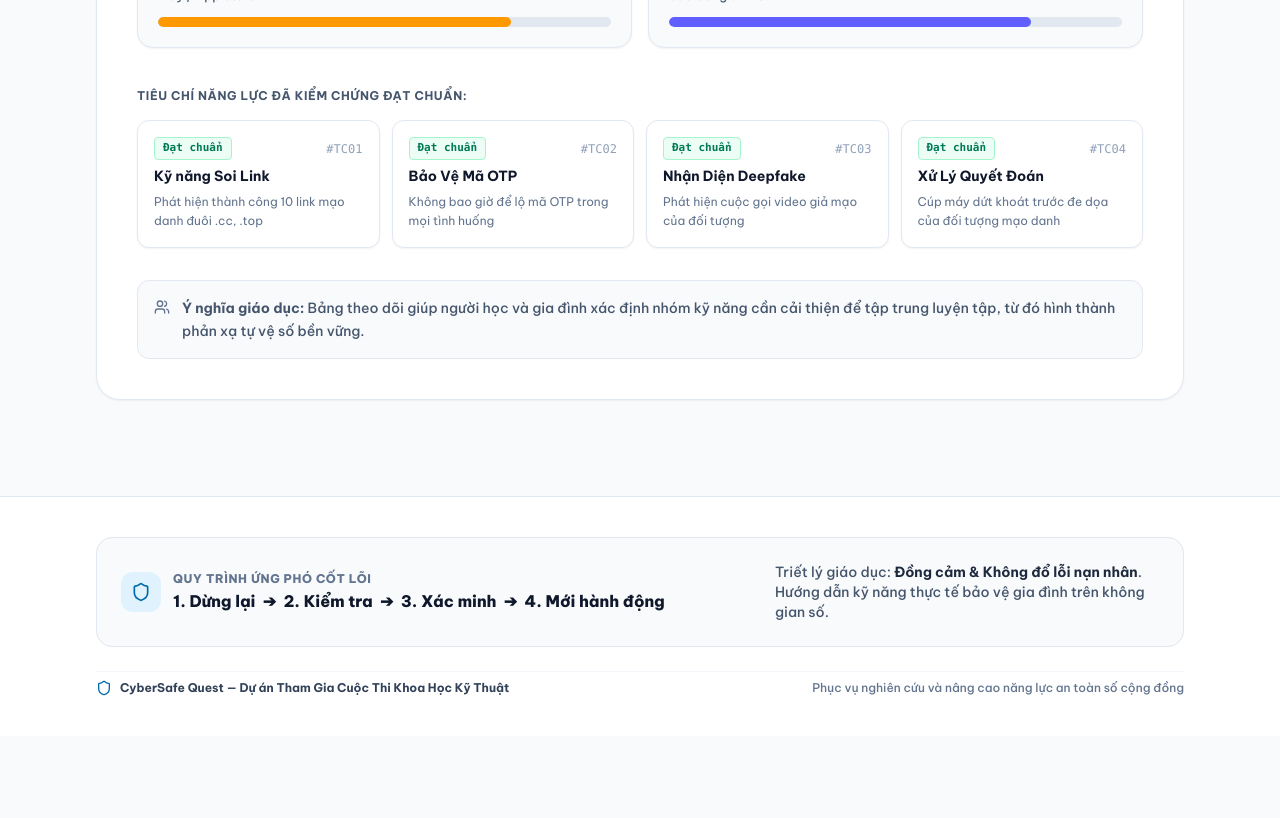
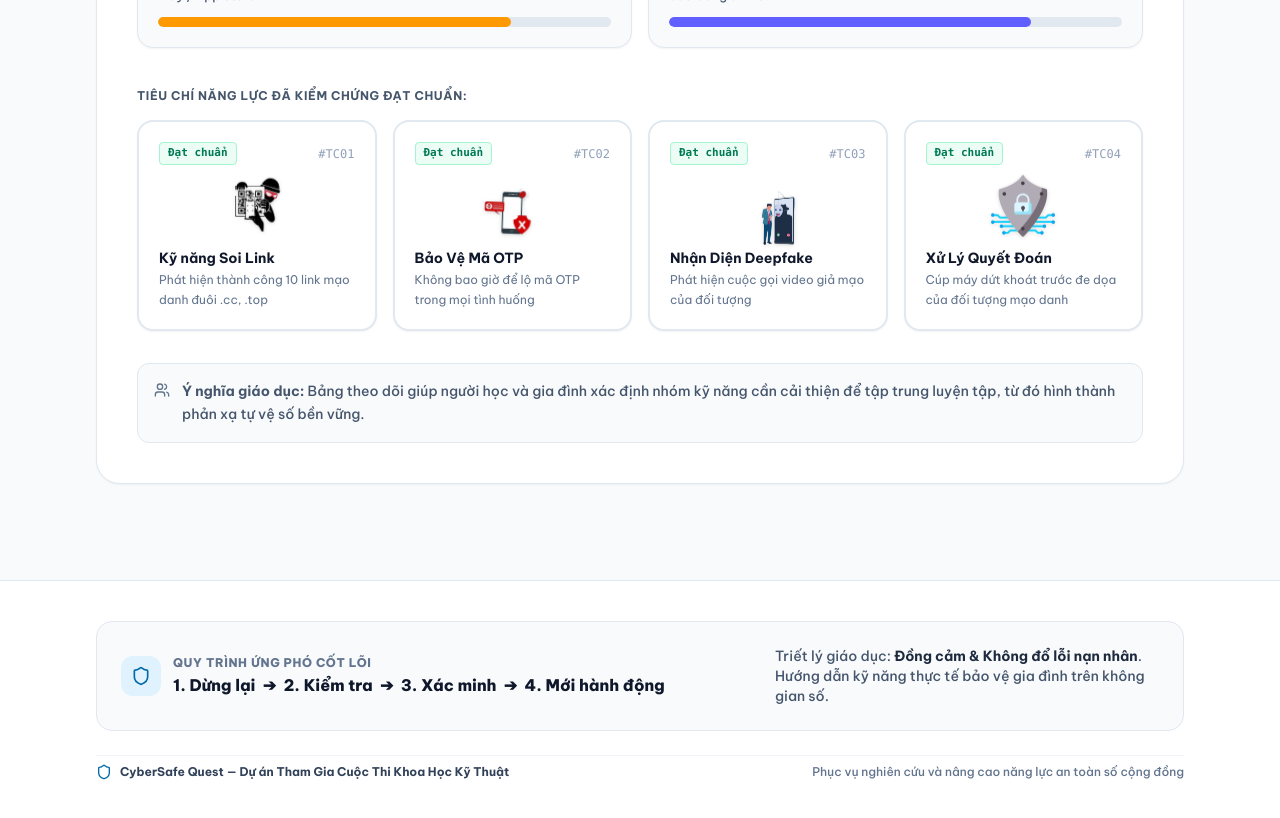
Before and after one commit to guihthuong/cybersafe, a Next.js app: page / in a window 1280 px wide. Shown: the part 3840-4658 px from the top of the page. Before the commit the page ends 4576 px from the top, so only its background shows below. Built offline with nearby package versions, Linux system fonts and the light colour scheme.

Commit message:
feat: add animated competency badge illustrations to SkillProgressDashboard

```diff
--- a/src/components/home/SkillProgressDashboard.tsx
+++ b/src/components/home/SkillProgressDashboard.tsx
@@ -104,12 +104,20 @@ export function SkillProgressDashboard() {
             Tiêu chí năng lực đã kiểm chứng đạt chuẩn:
           </div>
 
-          <div className="grid grid-cols-1 sm:grid-cols-2 lg:grid-cols-4 gap-3">
+          <div className="grid grid-cols-1 sm:grid-cols-2 lg:grid-cols-4 gap-4">
             {badges.map((b, idx) => {
+              const badgeImages = [
+                { img: "/images/qr scam.png", anim: "animate-float-slow" },
+                { img: "/images/stealing OTP.png", anim: "animate-sway-gentle" },
+                { img: "/images/imposter wearing face mask phone call.png", anim: "animate-float-reverse" },
+                { img: "/images/cybersecurity.png", anim: "animate-float-slow" },
+              ];
+              const curImg = badgeImages[idx];
+
               return (
                 <div
                   key={idx}
-                  className="p-4 rounded-xl bg-white border border-slate-200 space-y-1.5 shadow-xs"
+                  className="p-5 rounded-2xl bg-white border-2 border-slate-200 hover:border-sky-400 space-y-3 shadow-xs hover-tilt transition-all flex flex-col justify-between"
                 >
                   <div className="flex items-center justify-between">
                     <span className="text-[11px] font-mono font-bold text-emerald-700 bg-emerald-50 px-2 py-0.5 rounded border border-emerald-200">
@@ -117,8 +125,19 @@ export function SkillProgressDashboard() {
                     </span>
                     <span className="text-xs font-mono text-slate-400">#TC0{idx + 1}</span>
                   </div>
-                  <div className="font-bold text-sm text-slate-900">{b.name}</div>
-                  <div className="text-xs text-slate-500 leading-relaxed">{b.desc}</div>
+
+                  <div className="w-16 h-16 mx-auto my-1 flex items-center justify-center">
+                    <img
+                      src={curImg.img}
+                      alt={b.name}
+                      className={`w-full h-full object-contain drop-shadow-sm ${curImg.anim}`}
+                    />
+                  </div>
+
+                  <div>
+                    <div className="font-bold text-sm text-slate-900 leading-snug">{b.name}</div>
+                    <div className="text-xs text-slate-500 leading-relaxed mt-0.5">{b.desc}</div>
+                  </div>
                 </div>
               );
             })}
```
